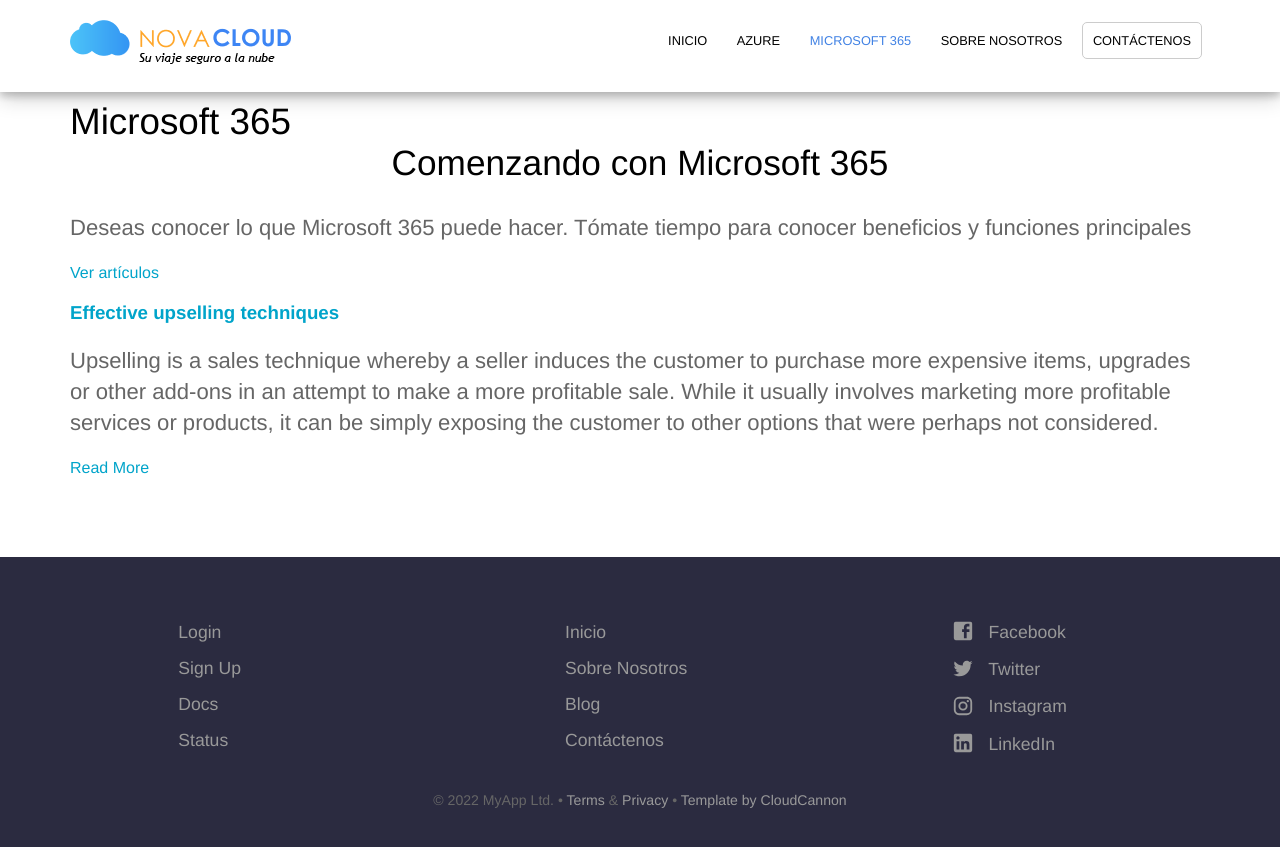
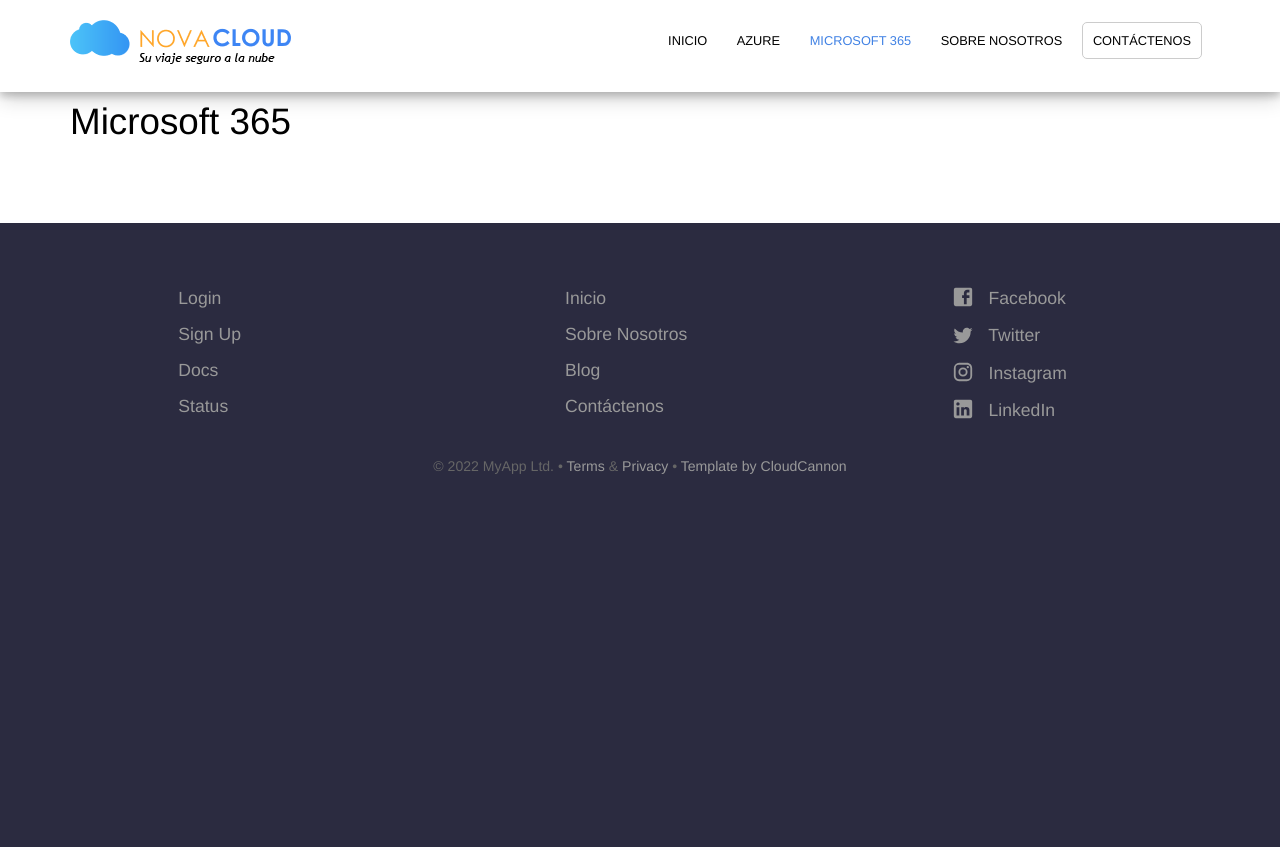
Before and after one commit to nova-cloud/nova-cloud.github.io, a Jekyll site: the page built from microsoft-365.html, in a window 1280 px wide. Shown: the top 847 px of the page. Built offline with Jekyll 4.4.1, drawn with Linux system fonts in a browser that asks for light colours; a script that is not in the unit is left out.

Commit message:
cambio de tipo de página

```diff
--- a/_posts/2016-07-28-effective-upselling-techniques.md
+++ b/_posts/2016-07-28-effective-upselling-techniques.md
@@ -3,7 +3,7 @@ date: 2020-07-28
 title: Effective upselling techniques
 author_staff_member: betty
 categories: microsoft-365
-tags: comenzando
+tags: primeros-pasos
 ---
 
 Upselling is a sales technique whereby a seller induces the customer to purchase more expensive items, upgrades or other add-ons in an attempt to make a more profitable sale. While it usually involves marketing more profitable services or products, it can be simply exposing the customer to other options that were perhaps not considered.
--- a/m365-comenzando.html
+++ b/m365-primeros-pasos.html
@@ -8,7 +8,7 @@ title: Posts about "Microsoft 365"
 <div class="card">
     {% for post in site.categories['microsoft-365'] %}
 
-    {% if post.tags contains "comenzando" %}
+    {% if post.tags contains "primeros-pasos" %}
     <h2>Comenzando con Microsoft 365</h2>
 
     <article class="post">
```
Also changed, not shown: other parts of m365-primeros-pasos.html (+1 -1 lines), _posts/2016-08-02-sales-effectiveness.md (+1 -1 lines).
